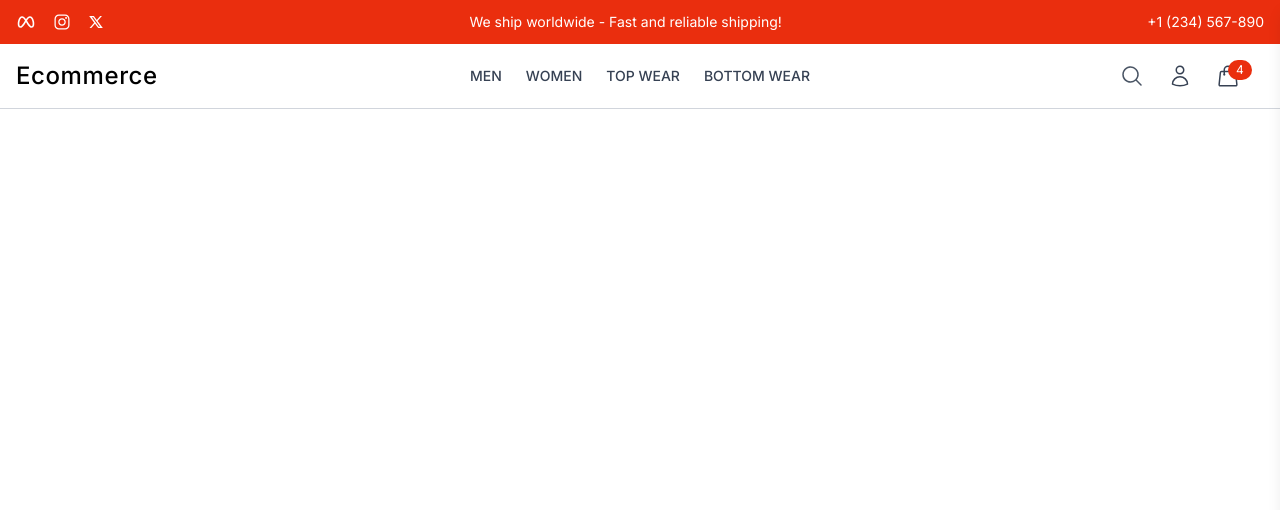
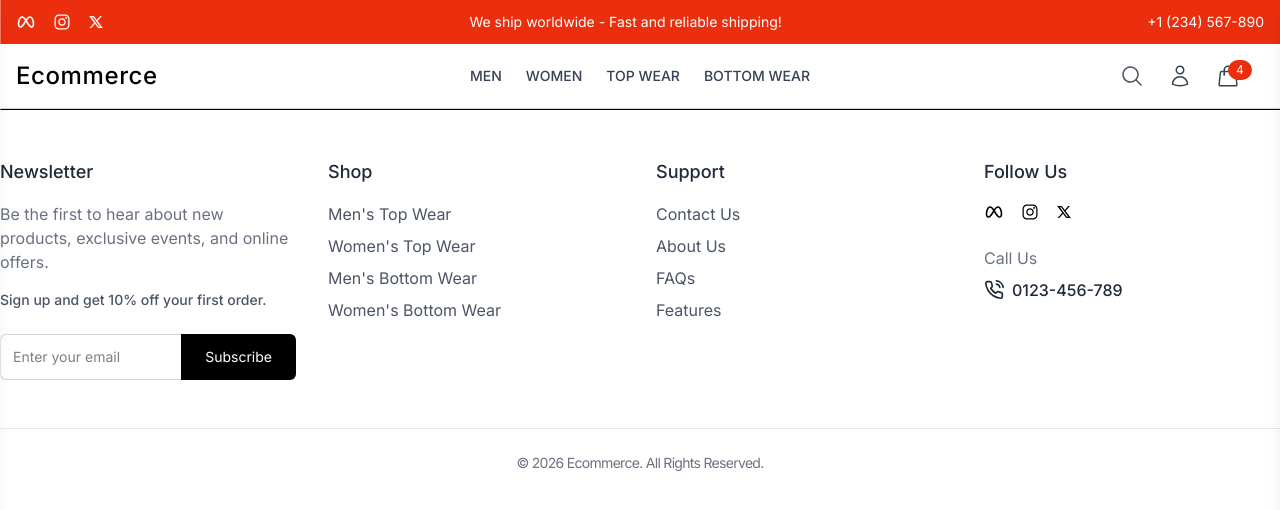
Before and after one commit to xtreme-dev-ai/e-commerce, a React (Vite) app in the folder frontend/: page / in a window 1280 px wide. Shown: the top 510 px of the page. Built offline with nearby package versions, Linux system fonts and the light colour scheme.

Commit message:
feat: add footer, implement mobile navigation, and enhance cart UI with delete functionality

```diff
--- a/frontend/src/components/Cart/CartContents.tsx
+++ b/frontend/src/components/Cart/CartContents.tsx
@@ -1,3 +1,5 @@
+import { RiDeleteBin3Line } from "react-icons/ri";
+
 const CartContents = () => {
 
     const cartProducts = [
@@ -52,7 +54,12 @@
                             </div>
                         </div>
                     </div>
-                    <p className="text-sm font-medium">${product.price}</p>
+                    <div className="text-right">
+                        <p className="text-sm font-medium">${product.price}</p>
+                        <button>
+                            <RiDeleteBin3Line className="h-6 w-6 mt-2 text-red-900" />
+                        </button>
+                    </div>
                 </div>
             ))}
         </div>
--- /dev/null
+++ b/frontend/src/components/Common/Footer.tsx
@@ -0,0 +1,106 @@
+import { Link } from "react-router-dom";
+import { TbBrandMeta } from "react-icons/tb";
+import { IoLogoInstagram } from "react-icons/io";
+import { RiTwitterXLine } from "react-icons/ri";
+import { FiPhoneCall } from "react-icons/fi";
+
+const Footer = () => {
+    return (
+        <footer className="border-t py-12">
+            <div className="container mx-auto grid grid-cols-1 md:grid-cols-4 gap-8 px-4 lg:px-0">
+                {/* Newsletter */}
+                <div>
+                    <h3 className="text-lg text-gray-800 mb-4 font-medium">Newsletter</h3>
+                    <p className="text-gray-500 mb-4">
+                        Be the first to hear about new products, exclusive events, and online offers.
+                    </p>
+                    <p className="font-medium text-sm text-gray-600 mb-6">Sign up and get 10% off your first order.</p>
+
+                    {/* Newsletter form */}
+                    <form className="flex">
+                        <input
+                            type="email"
+                            placeholder="Enter your email"
+                            className="p-3 w-full text-sm border-t border-l border-b border-gray-300 rounded-l-md focus:outline-none focus:ring-2 focus:ring-gray-500 transition-all"
+                            required
+                        />
+                        <button
+                            type="submit"
+                            className="bg-black text-white px-6 py-3 text-sm rounded-r-md hover:bg-gray-800 transition-all"
+                        >
+                            Subscribe
+                        </button>
+                    </form>
+                </div>
+
+                {/* Shop Links */}
+                <div>
+                    <h3 className="text-lg text-gray-800 mb-4 font-medium">Shop</h3>
+                    <ul className="space-y-2 text-gray-600">
+                        <li>
+                            <Link to="#" className="hover:text-gray-500 transition-colors">Men's Top Wear</Link>
+                        </li>
+                        <li>
+                            <Link to="#" className="hover:text-gray-500 transition-colors">Women's Top Wear</Link>
+                        </li>
+                        <li>
+                            <Link to="#" className="hover:text-gray-500 transition-colors">Men's Bottom Wear</Link>
+                        </li>
+                        <li>
+                            <Link to="#" className="hover:text-gray-500 transition-colors">Women's Bottom Wear</Link>
+                        </li>
+                    </ul>
+                </div>
+
+                {/* Support Links */}
+                <div>
+                    <h3 className="text-lg text-gray-800 mb-4 font-medium">Support</h3>
+                    <ul className="space-y-2 text-gray-600">
+                        <li>
+                            <Link to="#" className="hover:text-gray-500 transition-colors">Contact Us</Link>
+                        </li>
+                        <li>
+                            <Link to="#" className="hover:text-gray-500 transition-colors">About Us</Link>
+                        </li>
+                        <li>
+                            <Link to="#" className="hover:text-gray-500 transition-colors">FAQs</Link>
+                        </li>
+                        <li>
+                            <Link to="#" className="hover:text-gray-500 transition-colors">Features</Link>
+                        </li>
+                    </ul>
+                </div>
+
+                {/* Follow Us */}
+                <div>
+                    <h3 className="text-lg text-gray-800 mb-4 font-medium">Follow Us</h3>
+                    <div className="flex items-center space-x-4 mb-6">
+                        <a href="https://www.facebook.com" target="_blank" rel="noopener noreferrer" className="hover:text-gray-500">
+                            <TbBrandMeta className="h-5 w-5" />
+                        </a>
+                        <a href="https://www.instagram.com" target="_blank" rel="noopener noreferrer" className="hover:text-gray-500">
+                            <IoLogoInstagram className="h-5 w-5" />
+                        </a>
+                        <a href="https://www.twitter.com" target="_blank" rel="noopener noreferrer" className="hover:text-gray-500">
+                            <RiTwitterXLine className="h-4 w-4" />
+                        </a>
+                    </div>
+                    <p className="text-gray-500 mb-2">Call Us</p>
+                    <p className="text-gray-800 font-medium flex items-center">
+                        <FiPhoneCall className="h-5 w-5 mr-2" />
+                        0123-456-789
+                    </p>
+                </div>
+            </div>
+
+            {/* Footer Bottom */}
+            <div className="container mx-auto mt-12 px-4 lg:px-0 border-t border-gray-200 pt-6">
+                <p className="text-gray-500 text-sm tracking-tighter text-center">
+                    © 2026 Ecommerce. All Rights Reserved.
+                </p>
+            </div>
+        </footer>
+    );
+};
+
+export default Footer;
--- a/frontend/src/components/Common/Navbar.tsx
+++ b/frontend/src/components/Common/Navbar.tsx
@@ -5,14 +5,20 @@
   HiOutlineShoppingBag,
   HiBars3BottomRight,
 } from "react-icons/hi2";
+import { IoMdClose } from "react-icons/io";
 import SearchBar from "./SearchBar";
 import CartDrawer from "../Layout/CartDrawer";
 
 const Navbar = () => {
   const [drawerOpen, setDrawerOpen] = useState(false);
+  const [navDrawerOpen, setNavDrawerOpen] = useState(false);
 
   const toggleCartDrawer = () => {
     setDrawerOpen(!drawerOpen);
+  };
+
+  const toggleNavDrawer = () => {
+    setNavDrawerOpen(!navDrawerOpen);
   };
 
   return (
@@ -67,7 +73,7 @@
             </span>
           </button>
 
-          <button className="md:hidden">
+          <button onClick={toggleNavDrawer} className="md:hidden">
             <HiBars3BottomRight className="h-5 w-5 sm:h-6 sm:w-6 text-gray-700" />
           </button>
         </div>
@@ -75,6 +81,51 @@
 
       {/* Cart Drawer */}
       <CartDrawer drawerOpen={drawerOpen} toggleCartDrawer={toggleCartDrawer} />
+      {/* Mobile Navigation */}
+      <div
+        className={`fixed top-0 left-0 w-3/4 sm:w-1/2 md:w-1/3 h-full bg-white shadow-lg transform transition-transform duration-300 z-50 ${
+          navDrawerOpen ? "translate-x-0" : "-translate-x-full"
+        }`}
+      >
+        <div className="flex justify-end p-4">
+          <button onClick={toggleNavDrawer}>
+            <IoMdClose className="h-6 w-6 text-gray-600" />
+          </button>
+        </div>
+        <div className="p-4">
+          <h2 className="text-xl font-medium">Categories</h2>
+          <nav className="flex flex-col space-y-4 px-4 bg-white/10 mt-4">
+            <Link
+              to="#"
+              onClick={toggleNavDrawer}
+              className="block text-gray-600 hover:text-black text-base font-medium"
+            >
+              Men
+            </Link>
+            <Link
+              to="#"
+              onClick={toggleNavDrawer}
+              className="block text-gray-600 hover:text-black text-base font-medium"
+            >
+              Women
+            </Link>
+            <Link
+              to="#"
+              onClick={toggleNavDrawer}
+              className="block text-gray-600 hover:text-black text-base font-medium"
+            >
+              Top Wear
+            </Link>
+            <Link
+              to="#"
+              onClick={toggleNavDrawer}
+              className="block text-gray-600 hover:text-black text-base font-medium"
+            >
+              Bottom Wear
+            </Link>
+          </nav>
+        </div>
+      </div>
     </nav>
   );
 };
--- a/frontend/src/components/Layout/CartDrawer.tsx
+++ b/frontend/src/components/Layout/CartDrawer.tsx
@@ -11,13 +11,13 @@
 const CartDrawer: FC<CartDrawerProps> = ({ drawerOpen, toggleCartDrawer }) => {
 
     return (
-        <div className={`fixed top-0 right-0 w-3/4 sm:w-1/2 md:w-1/4 h-full bg-white shadow-lg transform transition-transform duration-300 flex flex-col z-50 ${drawerOpen ? "translate-x-0" : "translate-x-full"}`}>
+        <div className={`fixed top-0 right-0 w-3/4 sm:w-1/2 md:w-140 h-full bg-white shadow-lg transform transition-transform duration-300 flex flex-col z-50 ${drawerOpen ? "translate-x-0" : "translate-x-full"}`}>
             <div className="flex justify-end p-4">
                 <button onClick={toggleCartDrawer}>
                     <IoMdClose className="h-6 w-6 text-gray-600" />
                 </button>
             </div>
-            <div  className="flex-grow p-4 overflow-y-auto">
+            <div  className="grow p-4 overflow-y-auto">
                 <h2 className="text-xl font-semibold mb-4">Your Cart</h2>
             <CartContents/>
             </div>
--- a/frontend/src/components/Layout/UserLayout.tsx
+++ b/frontend/src/components/Layout/UserLayout.tsx
@@ -1,5 +1,5 @@
-import { Outlet } from "react-router-dom";
 import Header from "../Common/Header";
+import Footer from "../Common/Footer";
 
 const UserLayout = () => {
   return (
@@ -8,8 +8,10 @@
       <Header />
       {/* Main Content */}
       <main>
-        <Outlet />
+
       </main>
+      {/* Footer */}
+      <Footer />
     </>
   );
 };
```
